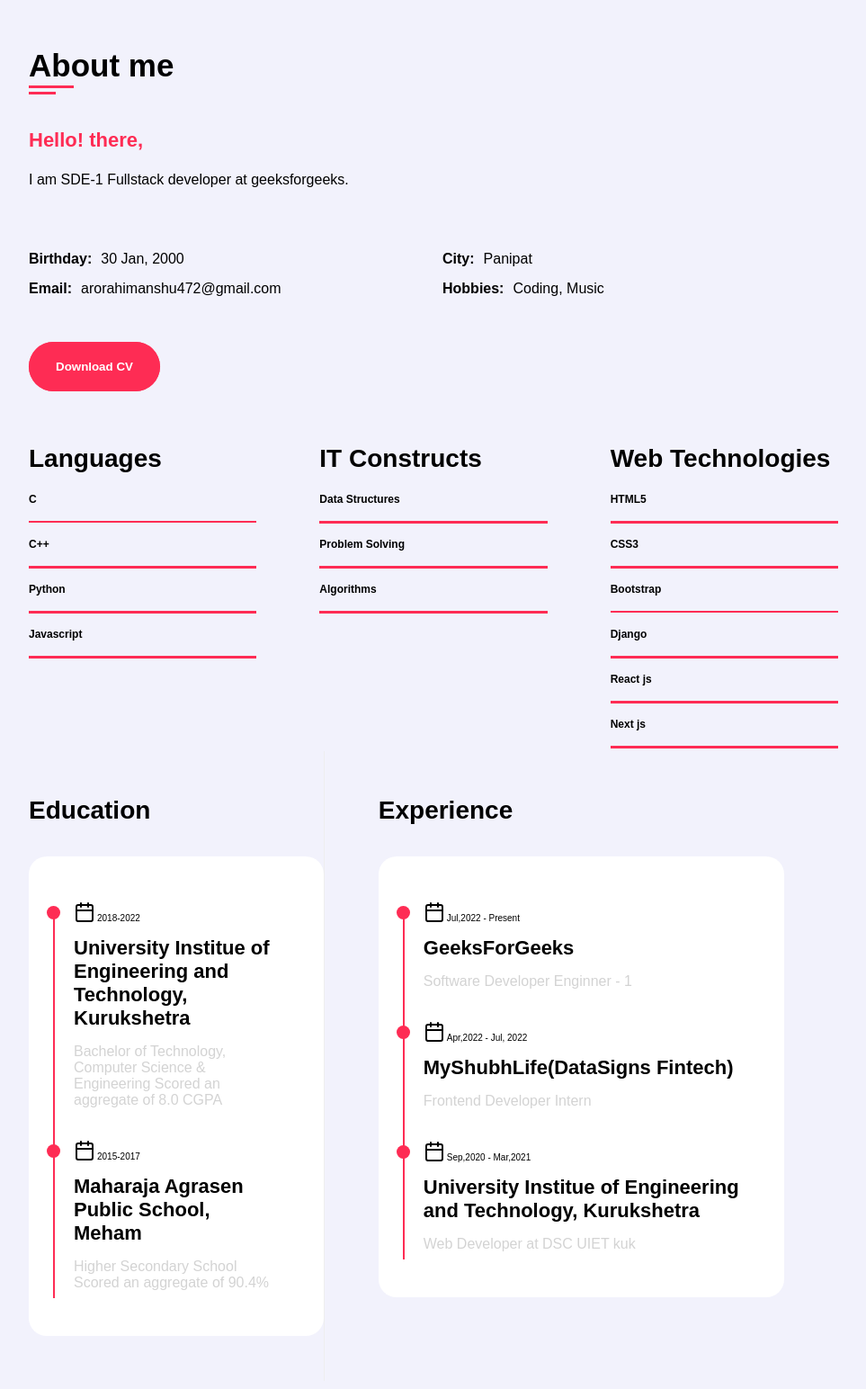
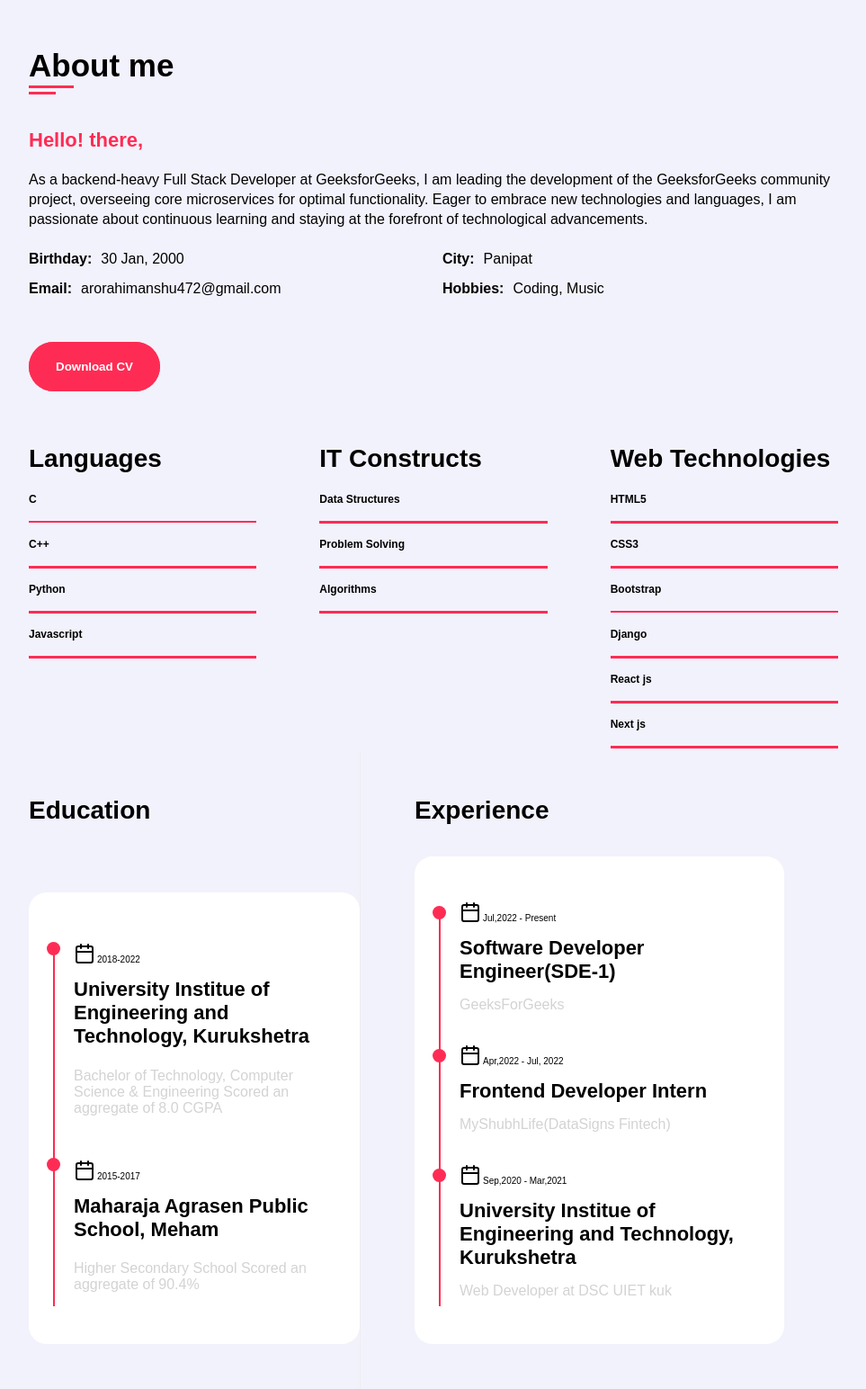
Before and after one commit to HimanshuDotcom/portfolio, a website: page index.html in a window 1280 px wide. Shown: the part 797-2341 px from the top of the page at 90% size, without its empty margins (288-1251 px from the left). Drawn offline with Linux system fonts and the light colour scheme.

Commit message:
information changed

```diff
--- a/index.html
+++ b/index.html
@@ -28,7 +28,7 @@
         <!-- Header section -->
         <header class="header">
             <img class="header__img" src = "img/himanshu (2).jpg" alt="my image">
-            <p class="header__text">Hey 👋, i am Himanshu a web developer and a coder</p>
+            <p class="header__text">Hey 👋, I am Himanshu a Full Stack Developer and learner.</p>
             <ul class="social-media">
                 <li class="social-media__item">
                     <a href="https://www.linkedin.com/in/himanshu-arora-51150a194/" target="_blank" class="social-media__link">
@@ -52,12 +52,13 @@
                     </a>
                 </li>
             </ul>
+            <p class="header__text">Quote I Live By - The measure of intelligence is the ability to change.</p>
         </header>
 
         <section class="about" id ="about-section">
             <h1 class="heading-primary--design mb-lg">About me</h1>
             <h3 class="heading-tertiary about__greeting mb-sm">Hello! there,</h3>
-            <p class="about__info mb-sm">I am SDE-1 Fullstack developer at geeksforgeeks.</p>
+            <p class="about__info mb-sm">As a backend-heavy Full Stack Developer at GeeksforGeeks, I am leading the development of the GeeksforGeeks community project, overseeing core microservices for optimal functionality. Eager to embrace new technologies and languages, I am passionate about continuous learning and staying at the forefront of technological advancements.</p>
             <div class="personal-info mb-lg">
                 <div class="personal-info__item">
                     <p class="personal-info__label">Birthday:</p>
@@ -154,8 +155,8 @@
                         <img src="img/calendar.svg" alt="calender">
                         <span>Jul,2022 - Present</span>
                     </div>
-                    <h2 class="timeline__location heading-tertiary">GeeksForGeeks</h2>
-                    <p class="timeline__info">Software Developer Enginner - 1</p>
+                    <h2 class="timeline__location heading-tertiary">Software Developer Engineer(SDE-1)</h2>
+                    <p class="timeline__info">GeeksForGeeks</p>
                 </div>
                 <div class="timeline">
                     <div class="circle-dot"></div>
@@ -163,8 +164,8 @@
                         <img src="img/calendar.svg" alt="calender">
                         <span>Apr,2022 - Jul, 2022</span>
                     </div>
-                    <h2 class="timeline__location heading-tertiary">MyShubhLife(DataSigns Fintech)</h2>
-                    <p class="timeline__info">Frontend Developer Intern</p>
+                    <h2 class="timeline__location heading-tertiary">Frontend Developer Intern</h2>
+                    <p class="timeline__info">MyShubhLife(DataSigns Fintech)</p>
                 </div>
                 <div class="timeline">
                     <div class="circle-dot"></div>
```
